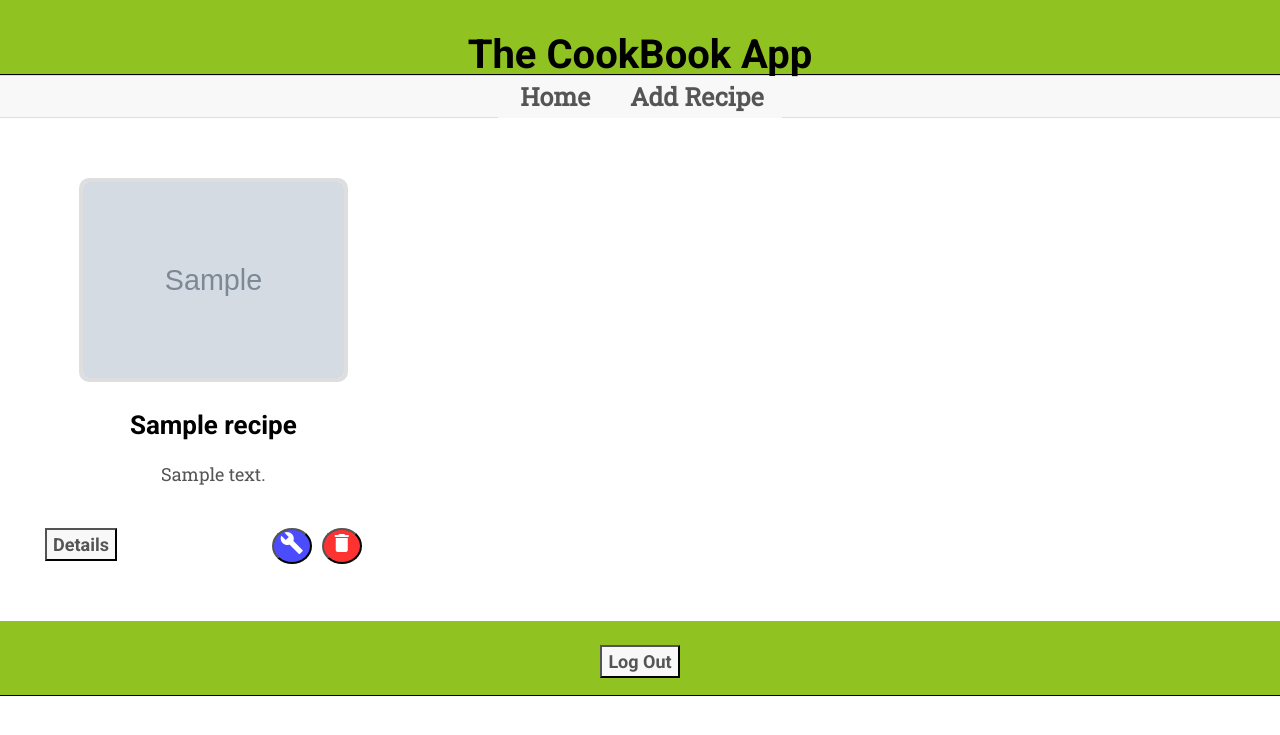
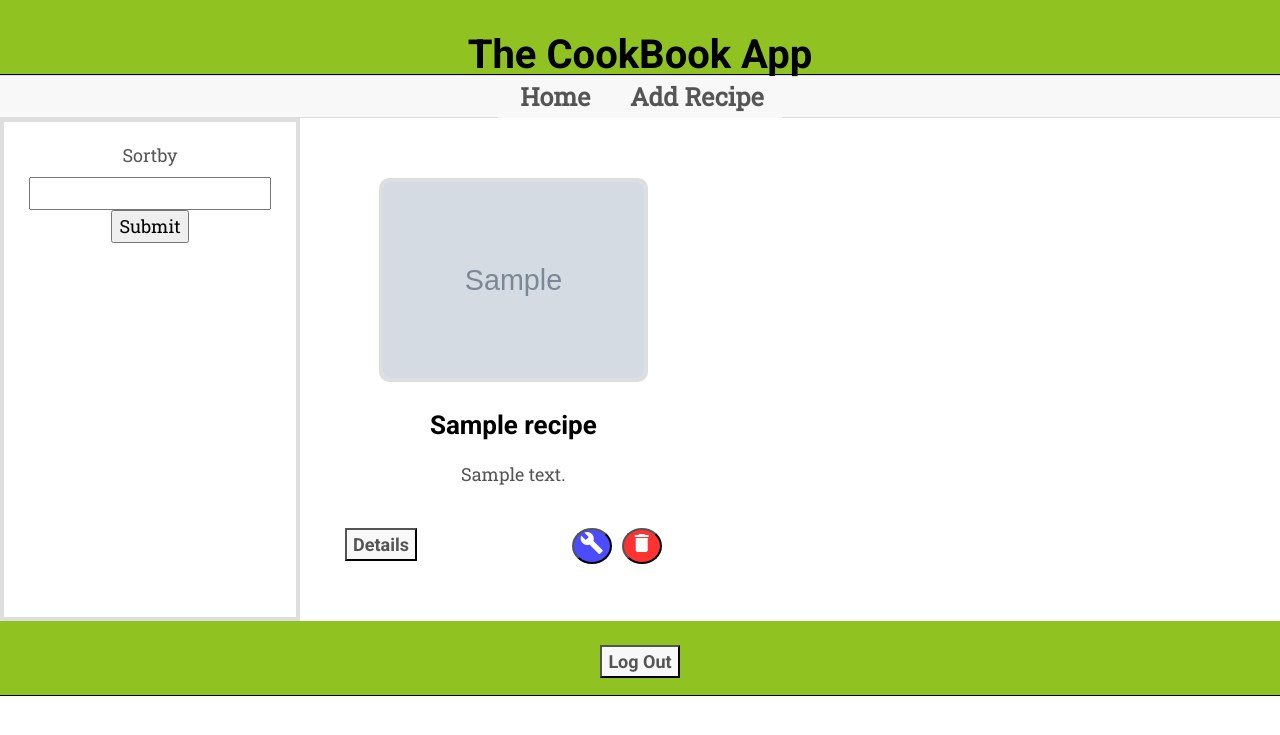
Before and after one commit to cball1990/cookbook-milestone, a Flask app: template templates/home.html in a window 1280 px wide. Shown: the top 735 px of the page. Run offline with Flask 2, Linux system fonts and the light colour scheme; the template is opened without the code that fills it: most values are stand-ins (such as "Sample title", 1, 10 or a date in 2020); grey boxes marked "Sample" are stand-in pictures; form fields are guessed from the names that the template uses; some libraries are stand-ins or nearby versions.

Commit message:
in process of adding sorting functionality

```diff
--- a/app.py
+++ b/app.py
@@ -8,6 +8,7 @@ from forms import recipeForm
 from forms import loginForm
 from forms import signupForm
 from forms import editRecipeForm
+from forms import sortfield
 import bcrypt
 
 
@@ -68,8 +69,10 @@ def logout():
 @app.route('/home')
 def home():
     if 'username' in session:
-        return render_template("home.html",
-            recipes=mongo.db.recipe.find())
+        form = sortfield()
+        sortField = dict(form).get(form.sortby.data)
+        return render_template("home.html", form = form,
+            recipes=mongo.db.recipe.find().sort(sortField, 1))
 
 @app.route('/addrecipe')
 def addrecipe():
--- a/forms.py
+++ b/forms.py
@@ -1,5 +1,5 @@
 from flask_wtf import FlaskForm
-from wtforms import TextField, TextAreaField, SubmitField, IntegerField
+from wtforms import TextField, TextAreaField, SubmitField, IntegerField, SelectField
 from wtforms import validators, ValidationError
 from datetime import time
 
@@ -40,3 +40,9 @@ class signupForm(FlaskForm):
     username = TextField("Email Address", [validators.Required("Please Provide Your Email Address"), validators.Email("Please Provide Your Email Address")])
     password = TextField("Password", [validators.Required("Please Provide Your Password")])
     submit = SubmitField("Sign Up")
+
+
+select_choices = [('1', 'name'), ('2', 'upvotes')]
+class sortfield(FlaskForm):
+    sortby = SelectField("Sort By", choices = select_choices)
+    submit = SubmitField("Sort")
--- a/templates/home.html
+++ b/templates/home.html
@@ -2,6 +2,15 @@
 {% block content %}
 <div class="container-fluid">
     <div class="row">
+         <form action="{{ url_for('home') }}"method="get">
+            <div class="add-form">
+                 <div>
+                          {{ form.sortby.label }}<br>
+                          {{ form.sortby }}{{ form.submit }}
+                           <br>
+                 </div>
+            </div>
+         </form>
         {% for recipe in recipes %}
             <div class="col-sm-12 col-md-4 ">
                 <div class="recipe-container">
```
Also changed, not shown: README.md.
